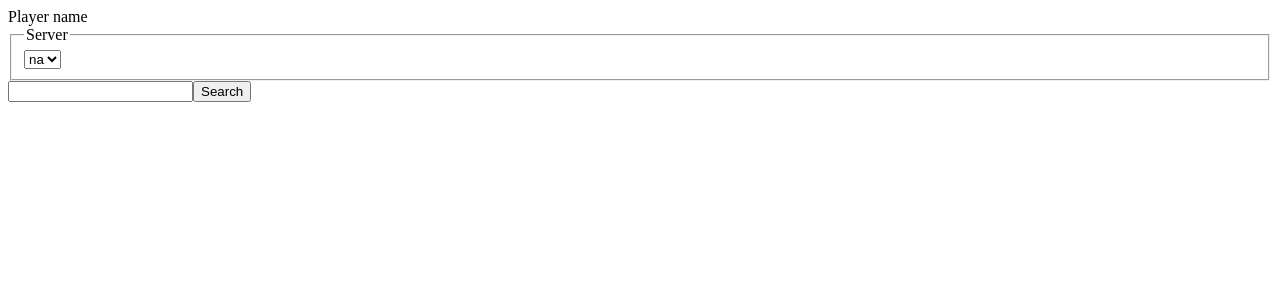
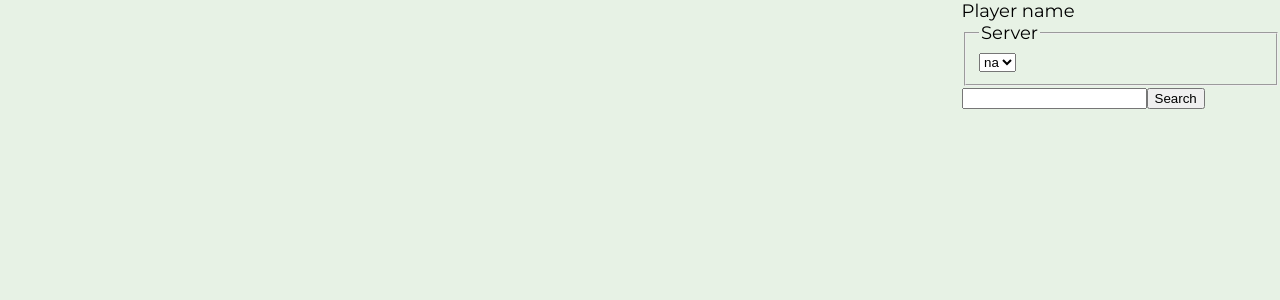
Before and after one commit to y1m1ng1in/yiming.gg, a React (Create React App) app: page / in a window 1280 px wide. Shown: the top 300 px of the page. Built offline with nearby package versions, Linux system fonts and the light colour scheme; the HTML template or start-up script is replaced by a standard one.

Commit message:
basic layout setup

```diff
--- a/src/js/App.js
+++ b/src/js/App.js
@@ -1,11 +1,12 @@
 import React from "react";
 import {
   SummonerSearch, SummonerData
-} from "./components/container"
+} from "./components/container";
+import '../stylesheets/style.css';
 
 const App = () => {
   return (
-    <div>
+    <div className="app">
       <SummonerSearch />
       <SummonerData />
     </div>
--- a/src/js/components/Form.js
+++ b/src/js/components/Form.js
@@ -1,4 +1,5 @@
 import React from "react";
+import '../../stylesheets/style.css';
 
 const Form = ({onSubmit=f=>f}) => {
   const submit = e => {
@@ -11,7 +12,7 @@ const Form = ({onSubmit=f=>f}) => {
   }
 
   return (
-    <form method="post" action="/search" onSubmit={submit}>
+    <form className="search-form" method="post" action="/search" onSubmit={submit}>
       <label htmlFor="player-name">Player name</label>
       <fieldset>
         <legend>Server</legend>
--- a/src/js/components/MatchDetail.js
+++ b/src/js/components/MatchDetail.js
@@ -1,8 +1,9 @@
 import React from "react";
 import '../../stylesheets/champion_spritesheet.css';
+import '../../stylesheets/style.css';
 
 const MatchDetail = ({ matchData }) =>
-  <div>
+  <div className="match-detail">
     champion id: {matchData.summonerStat.championId}<br />
     {matchData.summonerStat.kills}/
     {matchData.summonerStat.deaths}/
--- a/src/js/components/MatchList.js
+++ b/src/js/components/MatchList.js
@@ -1,5 +1,6 @@
 import React from "react";
-import { MatchListItem } from "./container"
+import { MatchListItem } from "./container";
+import '../../stylesheets/style.css';
 
 const MatchList = ({ indexRange, matchMetas, onShowMore=f=>f }) => {
   const getMoreMatches = e => {
@@ -28,7 +29,7 @@ const MatchList = ({ indexRange, matchMetas, onShowMore=f=>f }) => {
   }
 
   return (
-    <div>
+    <div className="match-list">
       <ul>
         {
           [...Array(indexRange).keys()].map(index =>
@@ -38,11 +39,10 @@ const MatchList = ({ indexRange, matchMetas, onShowMore=f=>f }) => {
       </ul>
       {
         matchMetas.hasMore ?
-          <div onClick={getMoreMatches}>
+          <div className="show-more" onClick={getMoreMatches}>
             Show More...
           </div> : ""
       }
-
     </div>
   );
 }
--- a/src/js/components/MatchOverview.js
+++ b/src/js/components/MatchOverview.js
@@ -1,4 +1,5 @@
 import React from "react";
+import '../../stylesheets/style.css';
 
 const MatchOverview = ({ champion, kda, matchInfo, index, onSelect=f=>f }) => {
   const select = () => {
@@ -7,7 +8,7 @@ const MatchOverview = ({ champion, kda, matchInfo, index, onSelect=f=>f }) => {
   }
 
   return (
-    <li>
+    <li className="match-list-item">
       <div onClick={select}>
         <p>{matchInfo.win}</p>
         <p>champion used: {champion}</p>
--- a/src/js/components/Summoner.js
+++ b/src/js/components/Summoner.js
@@ -1,19 +1,24 @@
 import React from "react";
 import {
   SummonerGeneralInfo, MatchListContainer, MatchDetailContainer
-} from "./container"
+} from "./container";
+import '../../stylesheets/style.css';
 
-const Summoner = ({ hasSearchedSummoner }) =>
-  <div>
-    {
-      hasSearchedSummoner
-      ? <div>
-          <SummonerGeneralInfo />
-          <MatchListContainer />
-          <MatchDetailContainer />
-        </div>
-      : ""
-    }
-  </div>
+const Summoner = ({ hasSearchedSummoner }) => {
+  if(hasSearchedSummoner) {
+    return (
+      <div className="summoner-overall">
+        <SummonerGeneralInfo />
+        <MatchListContainer />
+        <MatchDetailContainer />
+      </div>
+    );
+  } else {
+    return "";
+  }
+}
+
+
+
 
 export default Summoner;
--- a/src/js/components/SummonerGeneral.js
+++ b/src/js/components/SummonerGeneral.js
@@ -1,7 +1,8 @@
 import React from "react";
+import '../../stylesheets/style.css';
 
 const SummonerGeneral = ({name, level, icon}) =>
-  <section>
+  <section className="summoner-general">
     <h3>{name}</h3>
     <p>summoner level: {level}</p>
     <p>icon Id: {icon}</p>
--- /dev/null
+++ b/src/stylesheets/scss/_base.scss
@@ -0,0 +1,18 @@
+$bg-color: #E7F2E5;
+$font-size-base: 18px;
+
+@import url('https://fonts.googleapis.com/css2?family=Montserrat:ital,wght@0,300;0,400;0,500;0,600;0,700;0,800;0,900;1,300;1,400;1,500;1,600;1,700;1,800;1,900&display=swap');
+
+html {
+  font-family: 'Montserrat', sans-serif;
+  font-size: $font-size-base;
+  background-color: $bg-color;
+}
+
+html, body {
+  overflow-x: hidden;
+  height: 100%;
+  width: 100%;
+  margin: 0;
+  padding: 0;
+}
--- /dev/null
+++ b/src/stylesheets/scss/_layout.scss
@@ -0,0 +1,56 @@
+.app {
+  display: grid;
+  grid-template-columns: repeat(4, 1fr);
+  grid-template-rows: repeat(10, 10%);
+  column-gap: 2px;
+  row-gap: 2px;
+  height: 100vh;
+  width: 100vw;
+  overflow: hidden;
+}
+
+.search-form {
+  grid-area: 1 / 4 / span 2 / span 1;
+}
+
+.summoner-overall {
+  display: grid;
+  overflow: hidden;
+  grid-area: 3 / 1 / span 8 / span 4;
+  column-gap: 2px;
+  row-gap: 2px;
+  grid-template-columns: repeat(4, 1fr);
+  grid-template-rows: repeat(10, 1fr);
+}
+
+.summoner-general {
+  grid-area: 1 / 1 / span 2 / span 1;
+}
+
+.match-list {
+  grid-area: 3 / 1 / span 8 / span 1;
+  margin: 0;
+  overflow: hidden;
+  ul {
+    height: 90%;
+    overflow-x: hidden;
+    overflow-y: scroll;
+    margin: 0;
+  }
+  .show-more {
+    height: 5%;
+    margin: 0;
+  }
+}
+
+.match-detail {
+  grid-area: 1 / 2 / span 10 / span 3;
+  overflow: hidden;
+}
+
+.summoner-general,
+.match-list,
+.match-detail {
+  background-color: purple;
+  color: white;
+}
--- /dev/null
+++ b/src/stylesheets/scss/style.scss
@@ -0,0 +1,2 @@
+@import "base";
+@import "layout";
--- /dev/null
+++ b/src/stylesheets/style.css
@@ -0,0 +1,101 @@
+@import url("https://fonts.googleapis.com/css2?family=Montserrat:ital,wght@0,300;0,400;0,500;0,600;0,700;0,800;0,900;1,300;1,400;1,500;1,600;1,700;1,800;1,900&display=swap");
+html {
+  font-family: 'Montserrat', sans-serif;
+  font-size: 18px;
+  background-color: #E7F2E5;
+}
+
+html, body {
+  overflow-x: hidden;
+  height: 100%;
+  width: 100%;
+  margin: 0;
+  padding: 0;
+}
+
+.app {
+  display: -ms-grid;
+  display: grid;
+  -ms-grid-columns: (1fr)[4];
+  grid-template-columns: repeat(4, 1fr);
+  -ms-grid-rows: (10%)[10];
+  grid-template-rows: repeat(10, 10%);
+  -webkit-column-gap: 2px;
+  column-gap: 2px;
+  row-gap: 2px;
+  height: 100vh;
+  width: 100vw;
+  overflow: hidden;
+}
+
+.search-form {
+  -ms-grid-row: 1;
+  -ms-grid-row-span: 2;
+  -ms-grid-column: 4;
+  -ms-grid-column-span: 1;
+  grid-area: 1 / 4 / span 2 / span 1;
+}
+
+.summoner-overall {
+  display: -ms-grid;
+  display: grid;
+  overflow: hidden;
+  -ms-grid-row: 3;
+  -ms-grid-row-span: 8;
+  -ms-grid-column: 1;
+  -ms-grid-column-span: 4;
+  grid-area: 3 / 1 / span 8 / span 4;
+  -webkit-column-gap: 2px;
+  column-gap: 2px;
+  row-gap: 2px;
+  -ms-grid-columns: (1fr)[4];
+  grid-template-columns: repeat(4, 1fr);
+  -ms-grid-rows: (1fr)[10];
+  grid-template-rows: repeat(10, 1fr);
+}
+
+.summoner-general {
+  -ms-grid-row: 1;
+  -ms-grid-row-span: 2;
+  -ms-grid-column: 1;
+  -ms-grid-column-span: 1;
+  grid-area: 1 / 1 / span 2 / span 1;
+}
+
+.match-list {
+  -ms-grid-row: 3;
+  -ms-grid-row-span: 8;
+  -ms-grid-column: 1;
+  -ms-grid-column-span: 1;
+  grid-area: 3 / 1 / span 8 / span 1;
+  margin: 0;
+  overflow: hidden;
+}
+
+.match-list ul {
+  height: 90%;
+  overflow-x: hidden;
+  overflow-y: scroll;
+  margin: 0;
+}
+
+.match-list .show-more {
+  height: 5%;
+  margin: 0;
+}
+
+.match-detail {
+  -ms-grid-row: 1;
+  -ms-grid-row-span: 10;
+  -ms-grid-column: 2;
+  -ms-grid-column-span: 3;
+  grid-area: 1 / 2 / span 10 / span 3;
+  overflow: hidden;
+}
+
+.summoner-general,
+.match-list,
+.match-detail {
+  background-color: purple;
+  color: white;
+}
--- a/webpack.config.js
+++ b/webpack.config.js
@@ -32,7 +32,13 @@ module.exports = {
         use: [
          'file-loader',
         ],
-      }
+      },
+      {
+        test: /\.(woff|woff2|eot|ttf|otf)$/,
+        use: [
+          'file-loader',
+        ],
+      },
     ]
   },
   plugins: [new MiniCssExtractPlugin({filename: 'styles.css'})],
```
Also changed, not shown: 4 other files (tests, documents, lock files or other folders).
